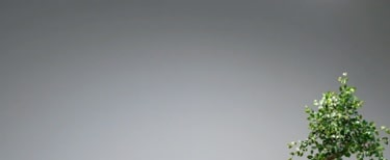
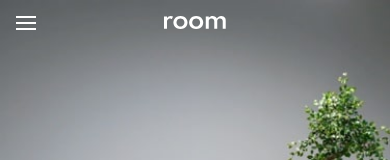
Before and after one commit to 13reath/Room-homepage, a React (Create React App) app: page / in a window 390 px wide. Shown: the top 160 px of the page. Built offline with nearby package versions, Linux system fonts and the light colour scheme.

Commit message:
working nav

```diff
--- a/src/App.js
+++ b/src/App.js
@@ -29,8 +29,9 @@ const slides = [
 
 export default function App() {
   const [index, setIndex] = useState(0);
+  const [showMenu, setShowMenu] = useState(false);
   const changeImage = 500;
-
+  const slide = slides[index];
   const [screenType, setScreenType] = useState(
     window.innerWidth > changeImage ? "desktop" : "mobile"
   );
@@ -44,8 +45,6 @@ export default function App() {
     return () => window.removeEventListener("resize", handleResize);
   }, []);
 
-  const slide = slides[index];
-
   const prevSlide = () =>
     setIndex((prev) => (prev === 0 ? slides.length - 1 : prev - 1));
   const nextSlide = () =>
@@ -53,22 +52,32 @@ export default function App() {
 
   return (
     <main>
-      <header className="navbar">
-        <img src="/images/icon-hamburger.svg" alt="hamburger" />
-        <img src="/images/logo.svg" alt="logo" />
-        <navbar>
-          <ul class="nav-links">
-            <li>
-              <a href="#home">Home</a>
-            </li>
-            <li>
-              <a href="#features">Features</a>
-            </li>
-            <li>
-              <a href="#contact">Contact</a>
-            </li>
-          </ul>
-        </navbar>
+      <header className="header">
+        <img className="logo" src="/images/logo.svg" alt="logo" />
+
+        {!showMenu && (
+          <img
+            className="hamburger"
+            src="/images/icon-hamburger.svg"
+            alt="hamburger"
+            onClick={() => setShowMenu(true)}
+          />
+        )}
+
+        <nav className={`navbar ${showMenu ? "show" : ""}`}>
+          <img
+            className="hamburger close"
+            src="/images/icon-close.svg"
+            alt="close"
+            onClick={() => setShowMenu(false)}
+          />
+          <div className="nav-links">
+            <a href="#home">home</a>
+            <a href="#shop">shop</a>
+            <a href="#about">about</a>
+            <a href="#contact">contact</a>
+          </div>
+        </nav>
       </header>
 
       <section className="slider">
@@ -129,18 +138,3 @@ export default function App() {
     </main>
   );
 }
-
-// <!-- Home
-// Shop
-// About
-// Contact
-
-// We are available all across the globe
-
-// Shop now
-
-// Manufactured with the best materials
-
-// Shop now
-
-// About our furniture
--- a/src/index.css
+++ b/src/index.css
@@ -22,20 +22,38 @@ body {
   position: relative;
 }
 
-.navbar {
+.header {
+  width: 100%;
+  padding: 1rem;
+  top: 0;
+  left: 0;
+  display: flex;
+  justify-content: flex-start;
+  align-items: center;
+  gap: 1rem;
   position: absolute;
-  top: 1rem;
-  left: 0;
-  padding: 1rem;
-  width: 100%;
-  display: flex;
-  align-items: center;
-  justify-content: center;
+  z-index: 10;
 }
 
-.navbar img:first-child {
-  position: absolute;
-  left: 2rem;
+.logo {
+  cursor: pointer;
+}
+
+.navbar a {
+  text-decoration: none;
+  padding: 0 1rem;
+  color: var(--white);
+
+  transition: 0.3s;
+}
+
+.navbar a:hover {
+  color: var(--black);
+}
+
+.hamburger {
+  padding: 0;
+  display: none;
 }
 
 .slider {
@@ -113,3 +131,51 @@ body {
   font-size: 1rem;
   text-transform: uppercase;
 }
+
+@media (max-width: 600px) {
+  .logo {
+    position: absolute;
+    left: 50%;
+    transform: translateX(-50%);
+  }
+
+  .hamburger {
+    display: block;
+    cursor: pointer;
+    z-index: 11;
+  }
+
+  .hamburger.close {
+    width: 1rem;
+  }
+
+  .navbar {
+    position: fixed;
+    top: 0;
+    left: 0;
+    background-color: white;
+    width: 100%;
+    padding: 1rem;
+    display: flex;
+    align-items: center;
+    justify-content: space-between;
+    transform: translateY(-100%);
+    transition: transform 0.3s ease;
+    z-index: 10;
+  }
+
+  .navbar.show {
+    transform: translateY(0);
+  }
+
+  .nav-links {
+    display: flex;
+    gap: 0.5rem;
+  }
+
+  .nav-links a {
+    color: black;
+    text-decoration: none;
+    font-weight: 600;
+  }
+}
```
